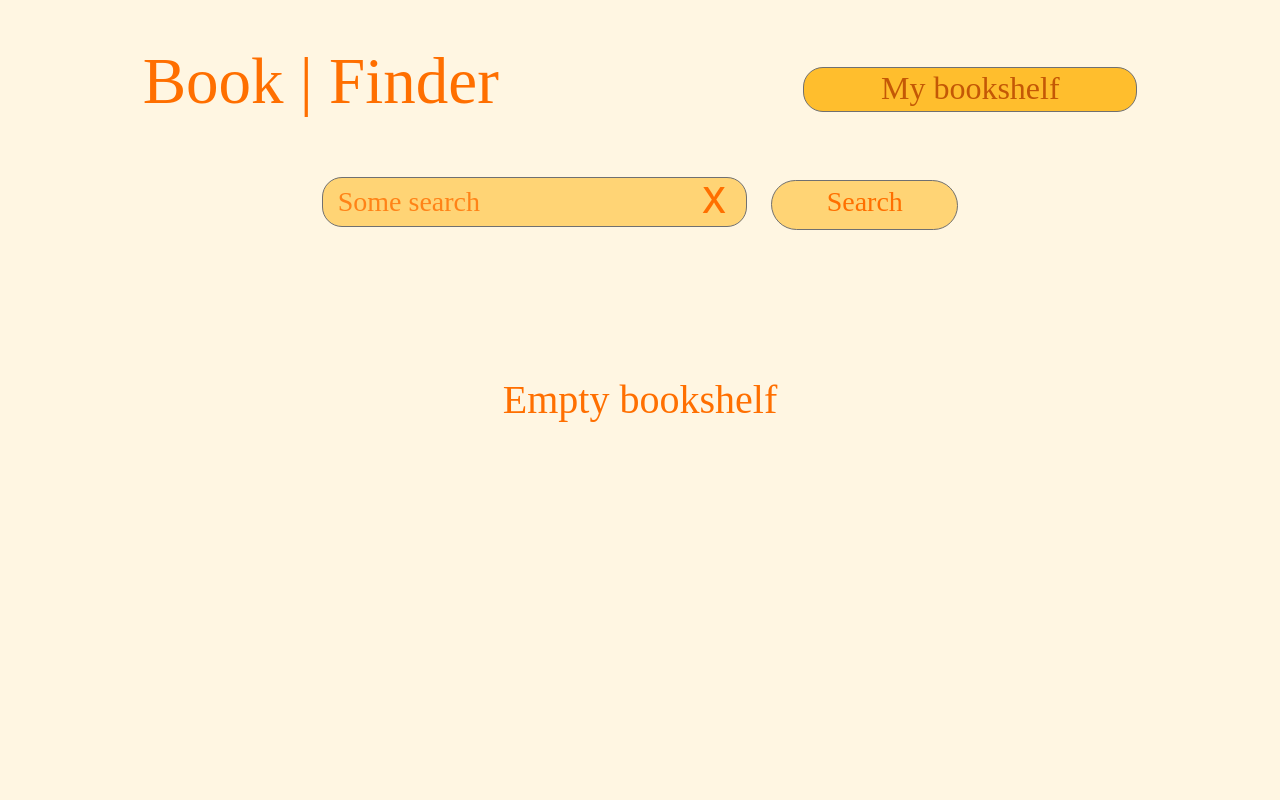
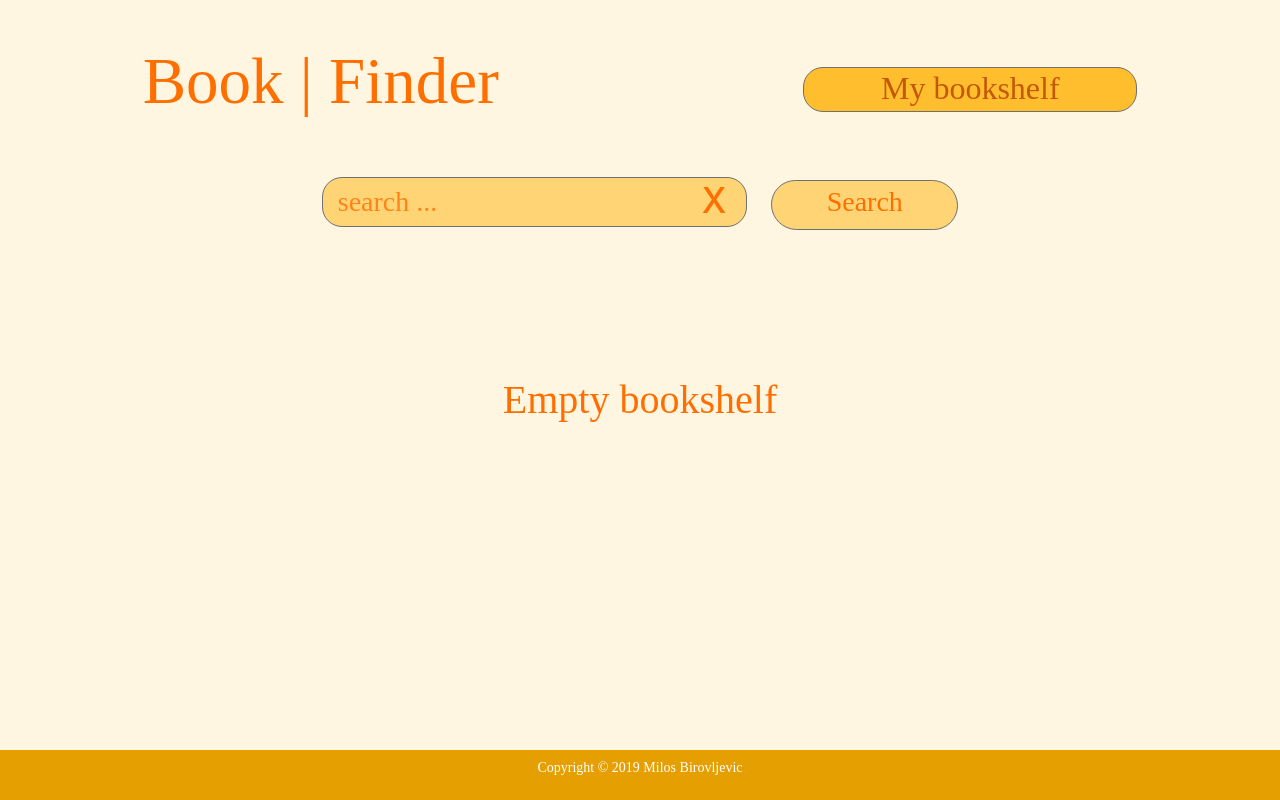
Before and after one commit to bikilone/book-finder, a React (Create React App) app: page /#/bookshelf in a window 1280 px wide. Built offline with nearby package versions, Linux system fonts and the light colour scheme.

Commit message:
added footer

```diff
--- a/src/App.js
+++ b/src/App.js
@@ -1,5 +1,5 @@
 import React, { Component } from "react";
-import { Switch, Route, Link, Redirect } from "react-router-dom";
+import { Switch, Route, Link, Redirect, withRouter } from "react-router-dom";
 
 import Input from "./Input";
 import CardList from "./CardList";
@@ -57,6 +57,8 @@ class App extends Component {
       // fetching
       this.fetchingData();
     }
+    this.props.history.push("/");
+    // console.log("props: ", this.props);
   };
   // making sure that mistake is removed
   onClick = () => {
@@ -69,6 +71,7 @@ class App extends Component {
     // console.log(this.state.bookshelf);
     return (
       <div className="App">
+        <div className="wrapper">
           <Header />
           <Input
             clearInput={this.clearInput}
@@ -144,8 +147,10 @@ class App extends Component {
             />
           </Switch>
         </div>
+        <footer>Copyright © 2019 Milos Birovljevic</footer>
+      </div>
     );
   }
 }
 
-export default App;
+export default withRouter(App);
--- a/src/Input.js
+++ b/src/Input.js
@@ -10,7 +10,7 @@ export default function Input(props) {
     <div>
       <form action="" onSubmit={onSubmit}>
         <input
-          placeholder="Some search"
+          placeholder="search ..."
           className="input"
           type="text"
           onChange={onInputChange}
--- a/src/SinglePage.js
+++ b/src/SinglePage.js
@@ -1,5 +1,6 @@
 import React, { Component } from "react";
 import DataService from "./service/dataservice";
+import Error from "./Error";
 
 import "./css/SinglePage.css";
 
@@ -10,7 +11,9 @@ export default class SinglePage extends Component {
       id: props.id,
       saveInBookshelf: props.saveInBookshelf,
       bookshelf: props.bookshelf,
-      data: ""
+      data: "",
+      error: false,
+      errorType: ""
     };
   }
   componentWillReceiveProps(props) {
@@ -29,9 +32,8 @@ export default class SinglePage extends Component {
         this.setState({
           data: data
         });
-        console.log(data);
       })
-      .catch(eror => console.log(eror));
+      .catch(eror => {});
   }
   render() {
     var style = "white";
@@ -106,7 +108,7 @@ export default class SinglePage extends Component {
         </div>
       );
     } else {
-      return <div>sdaf</div>;
+      return <Error error="something went wrong" />;
     }
   }
 }
--- a/src/css/App.css
+++ b/src/css/App.css
@@ -1,3 +1,20 @@
 .App {
   text-align: center;
+  height: 100%;
 }
+
+.wrapper {
+  min-height: 100%;
+  margin-bottom: -50px;
+}
+
+footer {
+  height: 50px;
+  background-color: #e69f00;
+  color: white;
+  font-family: "Ravie";
+  font-size: 14px;
+  padding-top: 10px;
+  padding-left: 10px;
+  padding-right: 10px;
+}
--- a/src/css/Card.css
+++ b/src/css/Card.css
@@ -21,7 +21,7 @@
 
 .card-right {
   width: 226px;
-  height: 264px;
+  min-height: 264px;
   display: flex;
   flex-direction: column;
   justify-content: space-between;
--- a/src/css/Input.css
+++ b/src/css/Input.css
@@ -65,6 +65,10 @@ input:focus {
   padding-bottom: 20px;
   outline: none;
   text-decoration: none;
+}
+
+.search-button:hover {
+  cursor: pointer;
 }
 
 span {
--- a/src/css/SinglePage.css
+++ b/src/css/SinglePage.css
@@ -1,8 +1,16 @@
 .single-page .card p {
+  /* margin-bottom: 80px; */
   margin-bottom: 10px;
 }
+.single-page .card-rigth-top {
+  margin-bottom: 30px;
+}
 .single-page .card-right {
-  height: 480px;
+  /* height: 480px; */
+  overflow: hidden;
+}
+.single-page {
+  margin-bottom: 140px;
 }
 @media only screen and (min-width: 480px) {
   .single-page .card {
--- a/src/css/index.css
+++ b/src/css/index.css
@@ -2,6 +2,12 @@
   margin: 0;
   padding: 0;
   box-sizing: border-box;
+}
+
+html,
+body,
+#root {
+  height: 100%;
 }
 
 body {
--- a/src/service/fetchingData.js
+++ b/src/service/fetchingData.js
@@ -15,7 +15,6 @@ export function fetchingData() {
       }
     })
     .then(data => {
-      console.log(data);
       // categories, description, industryIdentifiers, pageCount, publishedDate,
       const books = [];
       // mistake - empty response
```
Lines whose indentation alone changed are shown as unchanged.
